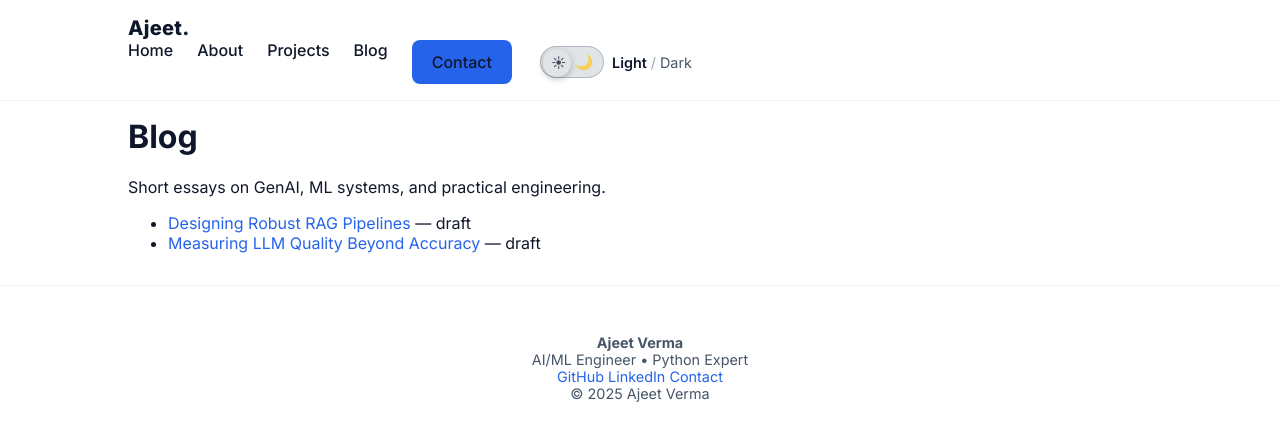
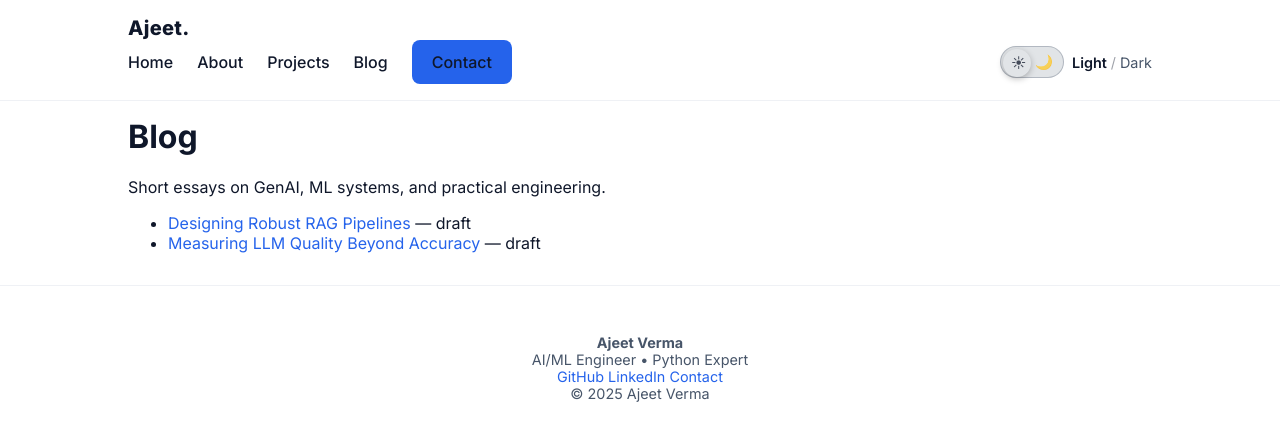
Before and after one commit to ajeet214/ajeet214.github.io, a Jekyll site: the page built from blog.html, in a window 1280 px wide. Shown: the top 441 px of the page. Built offline with Jekyll 4.4.1, drawn with Linux system fonts in a browser that asks for light colours.

Commit message:
push the toggle to far right

```diff
--- a/assets/css/main.css
+++ b/assets/css/main.css
@@ -94,6 +94,7 @@ h1, h2, h3, h4, h5, h6 {
 
 .site-nav {
   display: flex;
+  align-items:center;
   gap: 1.5rem;
 }
 
@@ -135,6 +136,22 @@ h1, h2, h3, h4, h5, h6 {
     color: var(--text);
     font-size: 1.5rem;
     cursor: pointer;
+  }
+}
+
+.site-nav .theme-toggle{
+  margin-left:auto;  /* <-- sends it to the far right */
+}
+
+/* Mobile: stack links but keep the toggle aligned to the right edge */
+@media (max-width:800px){
+  .site-nav{
+    flex-direction:column;
+    align-items:stretch;   /* links full width */
+  }
+  .site-nav .theme-toggle{
+    margin-left:0;
+    align-self:flex-end;   /* toggle hugs the right edge */
   }
 }
 
```
